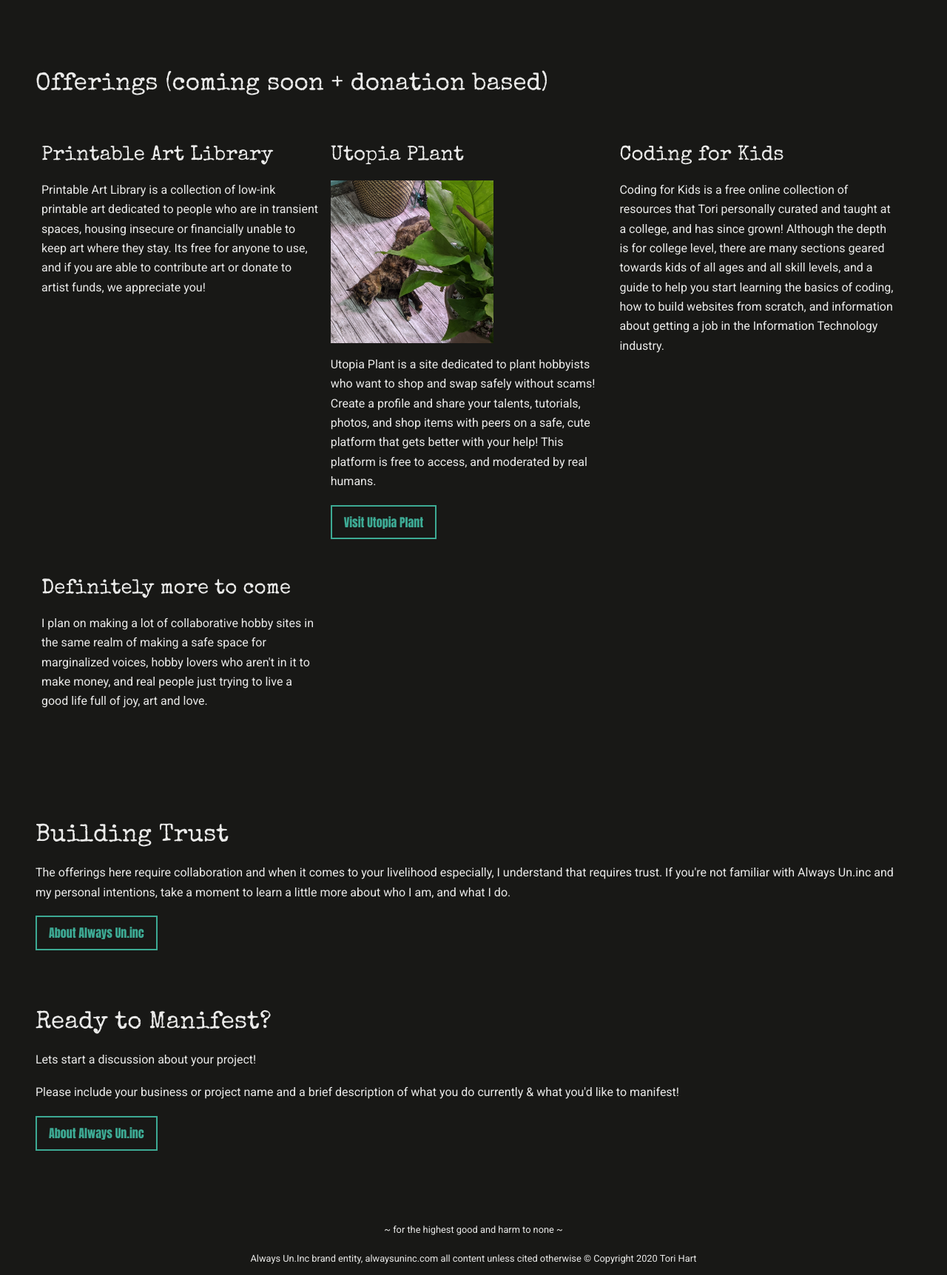
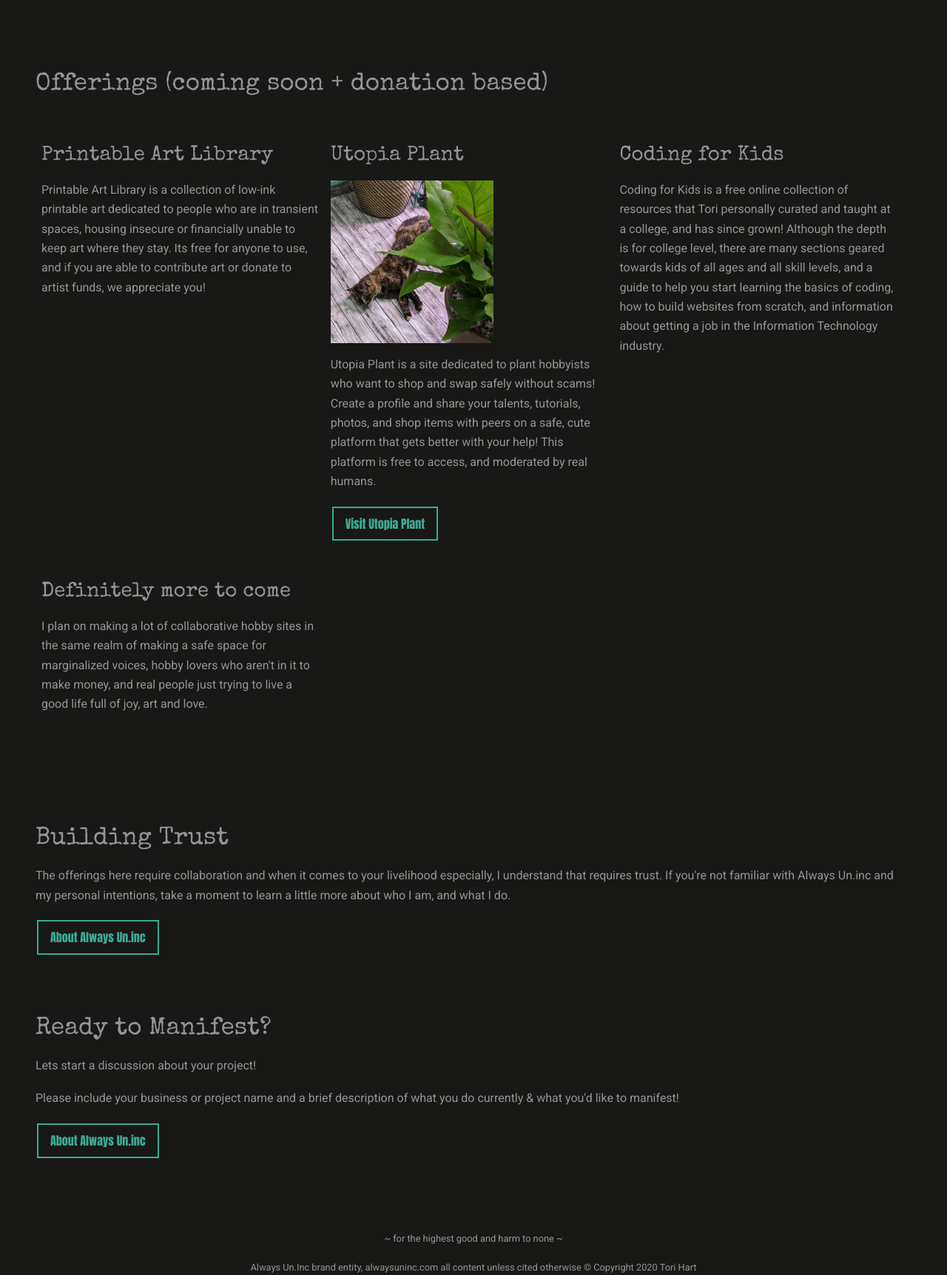
Before and after one commit to tori-hart/tori-hart.github.io, a PHP site: page /index.html in a window 1280 px wide. Shown: the part 370-2094 px from the top of the page at 74% size. Run offline with PHP 8.4, Linux system fonts and the light colour scheme.

Commit message:
new colors , adjusting

```diff
--- a/styles/style.css
+++ b/styles/style.css
@@ -7,7 +7,7 @@
 
   html, body {
     --background: #181816;
-    --text: #EAEAE9;
+    --text: #949494;
     --neon-mint: #3daa94;
     width: 100%;
     max-width: 100%;
@@ -65,6 +65,7 @@
       display: inline-block;
       border: 2px solid var(--neon-mint);
       padding: 0.5em 1em;
+      margin: 2px;
       border-radius: 0;
       transition: background 0.5s ease;
       background-color: transparent;
@@ -72,9 +73,9 @@
   }
 
   button:hover, .button:hover, .button-black:hover {
-    background-color: var(--text);
-      color: white;
-  }
+    border: 4px solid var(--neon-mint);
+    margin: 0;
+    }
 
   .button-white {
     font-family: 'Anton', sans-serif;
```
